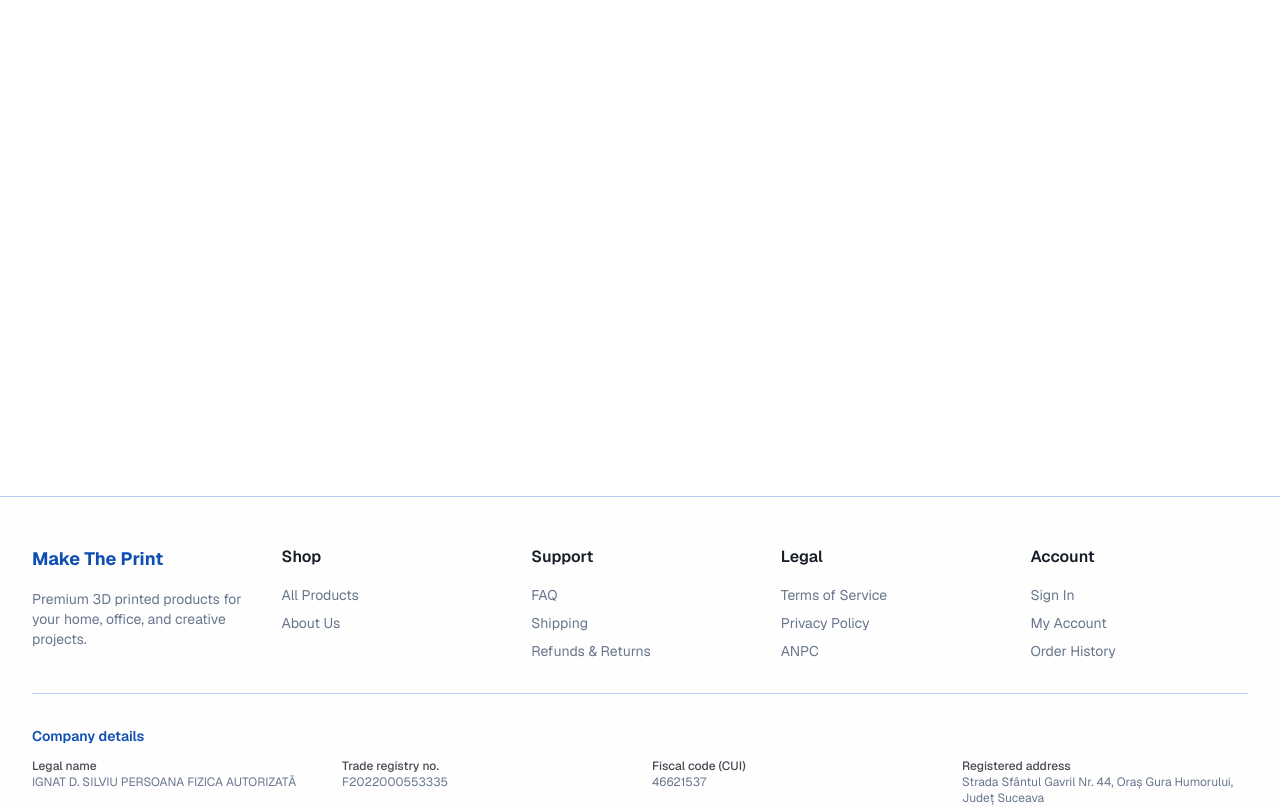
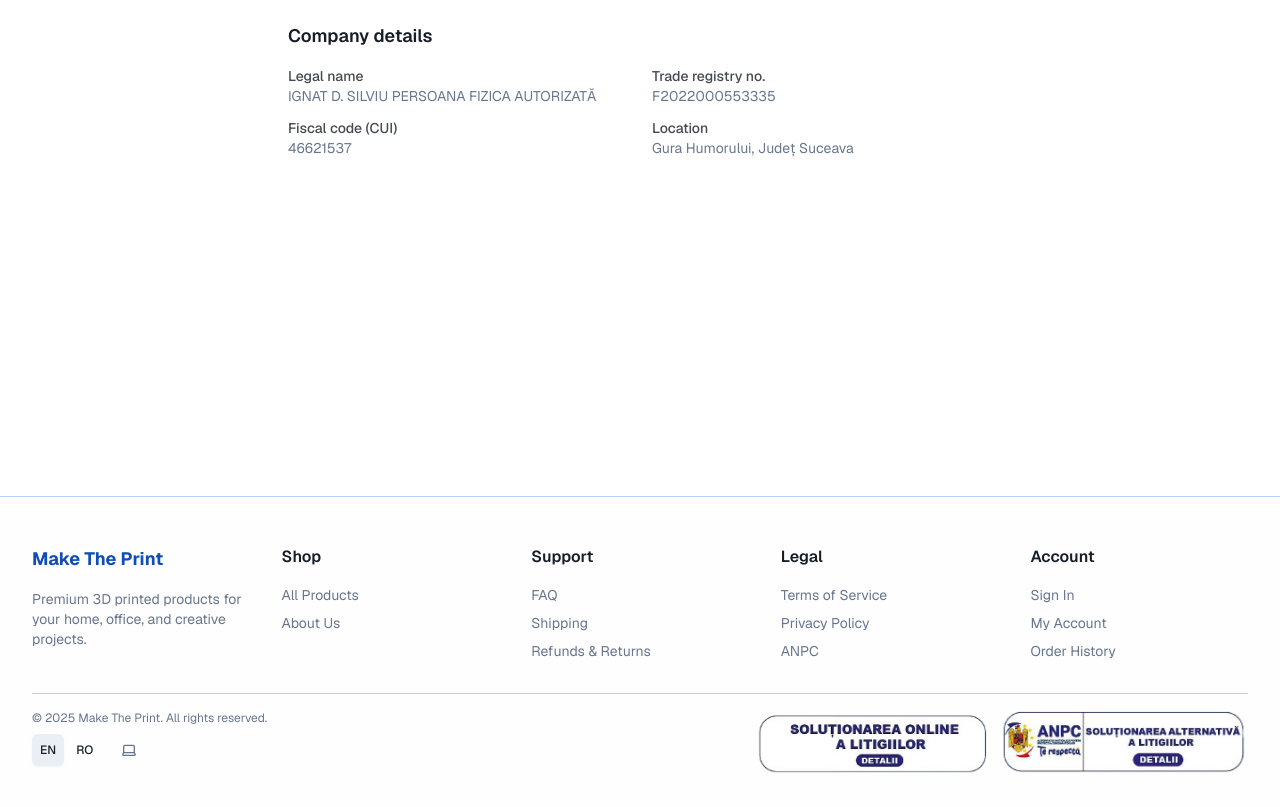
Before and after one commit to Alex-Clau/MakeThePrint-Website, a Next.js app: page /terms in a window 1280 px wide. Shown: the part 400-1207 px from the top of the page. Built offline with nearby package versions, Linux system fonts and the light colour scheme; no server answers.

Commit message:
chore: move company data to terms and service

```diff
--- a/app/terms/page.tsx
+++ b/app/terms/page.tsx
@@ -17,6 +17,37 @@
           <p>{p.body2}</p>
           <p>{p.body3}</p>
         </div>
+        {(t.footer.legalName || t.footer.tradeRegistry || t.footer.fiscalCode || t.footer.registeredAddress) && (
+          <div className="mt-10 pt-8 border-t border-accent-primary/30">
+            <h2 className="text-lg font-semibold text-foreground mb-4">{t.footer.companyDetails}</h2>
+            <dl className="grid grid-cols-1 sm:grid-cols-2 gap-x-6 gap-y-3 text-sm text-muted-foreground">
+              {t.footer.legalName ? (
+                <div>
+                  <dt className="font-medium text-foreground/80">{t.footer.legalNameLabel}</dt>
+                  <dd>{t.footer.legalName}</dd>
+                </div>
+              ) : null}
+              {t.footer.tradeRegistry ? (
+                <div>
+                  <dt className="font-medium text-foreground/80">{t.footer.tradeRegistryLabel}</dt>
+                  <dd>{t.footer.tradeRegistry}</dd>
+                </div>
+              ) : null}
+              {t.footer.fiscalCode ? (
+                <div>
+                  <dt className="font-medium text-foreground/80">{t.footer.fiscalCodeLabel}</dt>
+                  <dd>{t.footer.fiscalCode}</dd>
+                </div>
+              ) : null}
+              {t.footer.registeredAddress ? (
+                <div>
+                  <dt className="font-medium text-foreground/80">{t.footer.registeredAddressLabel}</dt>
+                  <dd>{t.footer.registeredAddress}</dd>
+                </div>
+              ) : null}
+            </dl>
+          </div>
+        )}
       </div>
     </main>
   );
--- a/components/footer/footer.tsx
+++ b/components/footer/footer.tsx
@@ -72,37 +72,6 @@
           </div>
           <FooterAccountLinks />
         </div>
-        {(f.legalName || f.tradeRegistry || f.fiscalCode || f.registeredAddress) && (
-          <div className="mb-6 sm:mb-8 pt-6 sm:pt-8 border-t border-accent-primary/30">
-            <h4 className="text-sm font-semibold text-accent-primary-dark mb-3">{f.companyDetails}</h4>
-            <dl className="grid grid-cols-1 sm:grid-cols-2 lg:grid-cols-4 gap-x-6 gap-y-2 text-xs text-muted-foreground">
-              {f.legalName ? (
-                <div>
-                  <dt className="font-medium text-foreground/80">{f.legalNameLabel}</dt>
-                  <dd>{f.legalName}</dd>
-                </div>
-              ) : null}
-              {f.tradeRegistry ? (
-                <div>
-                  <dt className="font-medium text-foreground/80">{f.tradeRegistryLabel}</dt>
-                  <dd>{f.tradeRegistry}</dd>
-                </div>
-              ) : null}
-              {f.fiscalCode ? (
-                <div>
-                  <dt className="font-medium text-foreground/80">{f.fiscalCodeLabel}</dt>
-                  <dd>{f.fiscalCode}</dd>
-                </div>
-              ) : null}
-              {f.registeredAddress ? (
-                <div>
-                  <dt className="font-medium text-foreground/80">{f.registeredAddressLabel}</dt>
-                  <dd className="max-w-xs">{f.registeredAddress}</dd>
-                </div>
-              ) : null}
-            </dl>
-          </div>
-        )}
         <div className="flex flex-col sm:flex-row sm:items-start sm:justify-between gap-4 pt-3 sm:pt-4 border-t border-accent-primary/30">
           <div className="flex flex-col items-center sm:items-start gap-2">
             <p className="text-xs text-muted-foreground text-center sm:text-left">{f.copyright}</p>
--- a/messages/en.json
+++ b/messages/en.json
@@ -27,8 +27,8 @@
     "tradeRegistry": "F2022000553335",
     "fiscalCodeLabel": "Fiscal code (CUI)",
     "fiscalCode": "46621537",
-    "registeredAddressLabel": "Registered address",
-    "registeredAddress": "Strada Sfântul Gavril Nr. 44, Oraș Gura Humorului, Județ Suceava"
+    "registeredAddressLabel": "Location",
+    "registeredAddress": "Gura Humorului, Județ Suceava"
   },
   "common": {
     "shopNow": "Shop Now",
--- a/messages/ro.json
+++ b/messages/ro.json
@@ -27,8 +27,8 @@
     "tradeRegistry": "F2022000553335",
     "fiscalCodeLabel": "Cod fiscal (CUI)",
     "fiscalCode": "46621537",
-    "registeredAddressLabel": "Sediul social",
-    "registeredAddress": "Strada Sfântul Gavril Nr. 44, Oraș Gura Humorului, Județ Suceava"
+    "registeredAddressLabel": "Locație",
+    "registeredAddress": "Gura Humorului, Județ Suceava"
   },
   "common": {
     "shopNow": "Cumpără acum",
```
